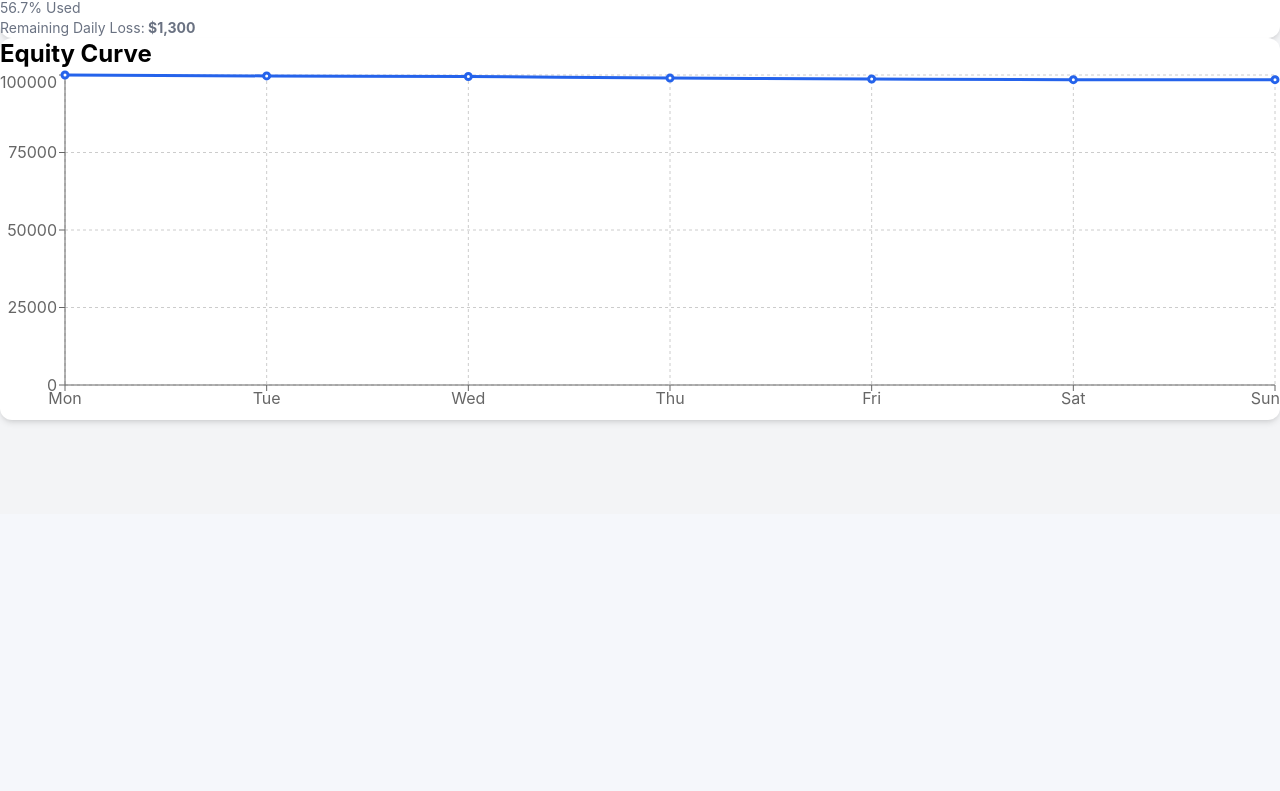
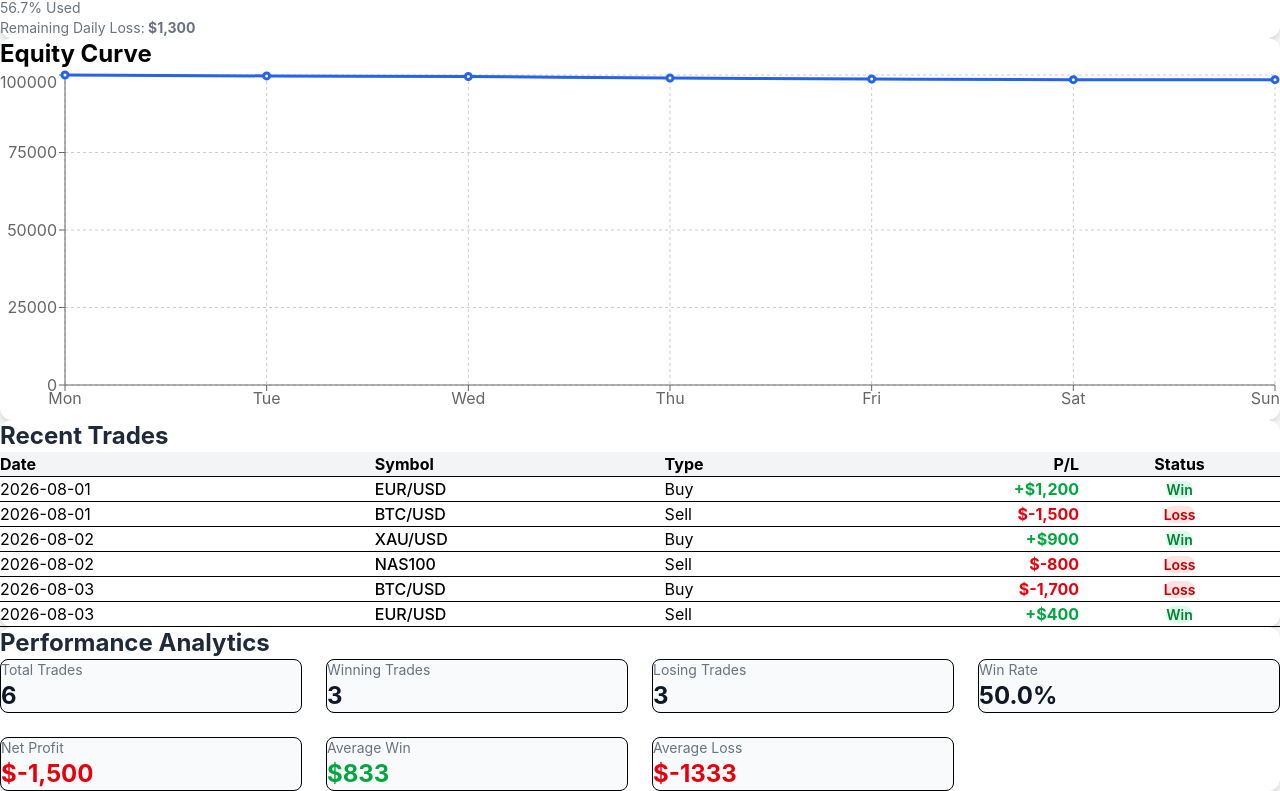
Before and after one commit to nehau072/Trading-risk-dashboard, a React (Vite) app: page / in a window 1280 px wide. Shown: the part 286-1077 px from the top of the page. Before the commit the page ends 800 px from the top, so only its background shows below. Built offline with nearby package versions, Linux system fonts and the light colour scheme.

Commit message:
Add performance analytics dashboard

```diff
--- a/src/App.jsx
+++ b/src/App.jsx
@@ -2,7 +2,10 @@ import Header from "./components/common/Header";
 import SummaryCard from "./components/common/SummaryCard";
 import StatusBadge from "./components/common/StatusBadge";
 import ProgressBar from "./components/common/ProgressBar";
+
 import EquityChart from "./components/dashboard/EquityChart";
+import TradeTable from "./components/dashboard/TradeTable";
+import PerformanceAnalytics from "./components/dashboard/PerformanceAnalytics";
 
 import account from "./data/account";
 import trades from "./data/trades";
@@ -22,7 +25,6 @@ function App() {
     account.startingBalance,
     trades
   );
-
 
   const currentDrawdown = getCurrentDrawdown(
     account.startingBalance,
@@ -47,7 +49,6 @@ function App() {
     dailyLoss
   );
 
-
   const riskStatus = getRiskStatus(
     remainingDrawdown,
     remainingDailyLoss
@@ -55,7 +56,6 @@ function App() {
 
   return (
     <div className="min-h-screen bg-gray-100 p-8">
-
 
       <Header />
 
@@ -84,7 +84,6 @@ function App() {
 
       </div>
 
-
       <div className="bg-white rounded-xl shadow-md mt-8 p-6">
 
         <h2 className="text-2xl font-bold text-gray-800">
@@ -96,7 +95,6 @@ function App() {
         </div>
 
         <div className="mt-8 space-y-8">
-
 
 
           <div>
@@ -128,7 +126,6 @@ function App() {
             </p>
 
           </div>
-
 
 
           <div>
@@ -166,8 +163,13 @@ function App() {
       </div>
 
 
+      <EquityChart />
 
-      <EquityChart />
+
+      <TradeTable />
+
+
+      <PerformanceAnalytics />
 
     </div>
   );
--- a/src/components/Dashboard/PerformanceAnalytics.jsx
+++ b/src/components/Dashboard/PerformanceAnalytics.jsx
@@ -0,0 +1,104 @@
+import trades from "../../data/trades";
+
+function PerformanceAnalytics() {
+  const totalTrades = trades.length;
+
+  const winningTrades = trades.filter(
+    (trade) => trade.pnl > 0
+  );
+
+  const losingTrades = trades.filter(
+    (trade) => trade.pnl < 0
+  );
+
+  const totalWins = winningTrades.length;
+  const totalLosses = losingTrades.length;
+
+  const winRate = ((totalWins / totalTrades) * 100).toFixed(1);
+
+  const netProfit = trades.reduce(
+    (sum, trade) => sum + trade.pnl,
+    0
+  );
+
+  const avgWin =
+    totalWins > 0
+      ? (
+          winningTrades.reduce((sum, trade) => sum + trade.pnl, 0) /
+          totalWins
+        ).toFixed(0)
+      : 0;
+
+  const avgLoss =
+    totalLosses > 0
+      ? (
+          losingTrades.reduce((sum, trade) => sum + trade.pnl, 0) /
+          totalLosses
+        ).toFixed(0)
+      : 0;
+
+  const analytics = [
+    {
+      title: "Total Trades",
+      value: totalTrades,
+    },
+    {
+      title: "Winning Trades",
+      value: totalWins,
+    },
+    {
+      title: "Losing Trades",
+      value: totalLosses,
+    },
+    {
+      title: "Win Rate",
+      value: `${winRate}%`,
+    },
+    {
+      title: "Net Profit",
+      value: `$${netProfit.toLocaleString()}`,
+      color: netProfit >= 0 ? "text-green-600" : "text-red-600",
+    },
+    {
+      title: "Average Win",
+      value: `$${avgWin}`,
+      color: "text-green-600",
+    },
+    {
+      title: "Average Loss",
+      value: `$${avgLoss}`,
+      color: "text-red-600",
+    },
+  ];
+
+  return (
+    <div className="bg-white rounded-xl shadow-md p-6 mt-8">
+      <h2 className="text-2xl font-bold text-gray-800 mb-6">
+        Performance Analytics
+      </h2>
+
+      <div className="grid grid-cols-1 sm:grid-cols-2 lg:grid-cols-4 gap-6">
+        {analytics.map((item) => (
+          <div
+            key={item.title}
+            className="border rounded-lg p-4 bg-gray-50"
+          >
+            <p className="text-sm text-gray-500">
+              {item.title}
+            </p>
+
+            <h3
+              className={`text-2xl font-bold mt-2 ${
+                item.color || "text-gray-900"
+              }`}
+            >
+              {item.value}
+            </h3>
+          </div>
+        ))}
+      </div>
+    </div>
+  );
+}
+
+export default PerformanceAnalytics;
--- a/src/components/Dashboard/TradeTable.jsx
+++ b/src/components/Dashboard/TradeTable.jsx
@@ -0,0 +1,87 @@
+import trades from "../../data/trades";
+
+function TradeTable() {
+  return (
+    <div className="bg-white rounded-xl shadow-md p-6 mt-8">
+      <h2 className="text-2xl font-bold text-gray-800 mb-6">
+        Recent Trades
+      </h2>
+
+      <div className="overflow-x-auto">
+        <table className="w-full">
+
+          <thead>
+            <tr className="bg-gray-100 border-b">
+
+              <th className="text-left p-3">Date</th>
+
+              <th className="text-left p-3">Symbol</th>
+
+              <th className="text-left p-3">Type</th>
+
+              <th className="text-right p-3">P/L</th>
+
+              <th className="text-center p-3">Status</th>
+
+            </tr>
+          </thead>
+
+          <tbody>
+
+            {trades.map((trade) => (
+
+              <tr
+                key={trade.id}
+                className="border-b hover:bg-gray-50 transition"
+              >
+
+                <td className="p-3">
+                  {trade.date}
+                </td>
+
+                <td className="p-3 font-medium">
+                  {trade.symbol}
+                </td>
+
+                <td className="p-3">
+                  {trade.type}
+                </td>
+
+                <td
+                  className={`p-3 text-right font-bold ${
+                    trade.pnl >= 0
+                      ? "text-green-600"
+                      : "text-red-600"
+                  }`}
+                >
+                  {trade.pnl >= 0 ? "+" : ""}
+                  ${trade.pnl.toLocaleString()}
+                </td>
+
+                <td className="p-3 text-center">
+
+                  <span
+                    className={`px-3 py-1 rounded-full text-sm font-semibold ${
+                      trade.pnl >= 0
+                        ? "bg-green-100 text-green-700"
+                        : "bg-red-100 text-red-700"
+                    }`}
+                  >
+                    {trade.pnl >= 0 ? "Win" : "Loss"}
+                  </span>
+
+                </td>
+
+              </tr>
+
+            ))}
+
+          </tbody>
+
+        </table>
+      </div>
+    </div>
+  );
+}
+
+export default TradeTable;
```
